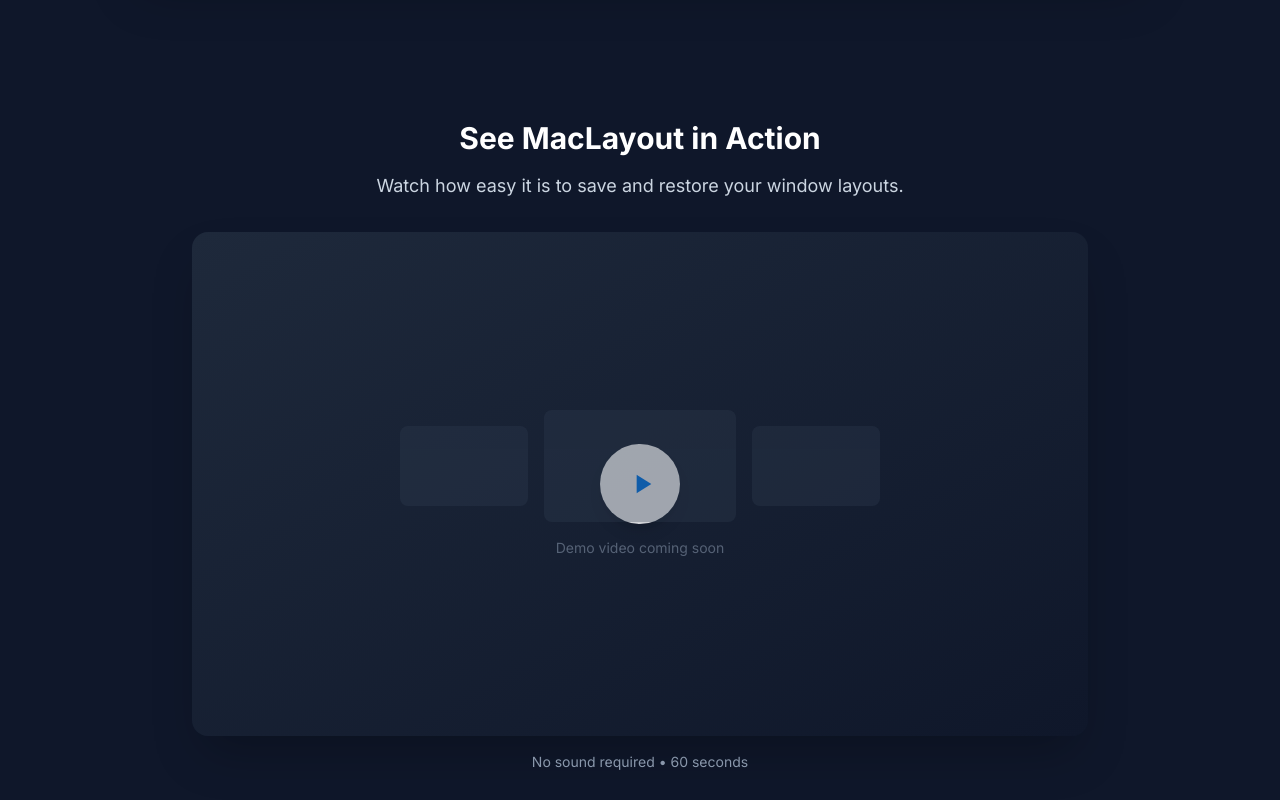
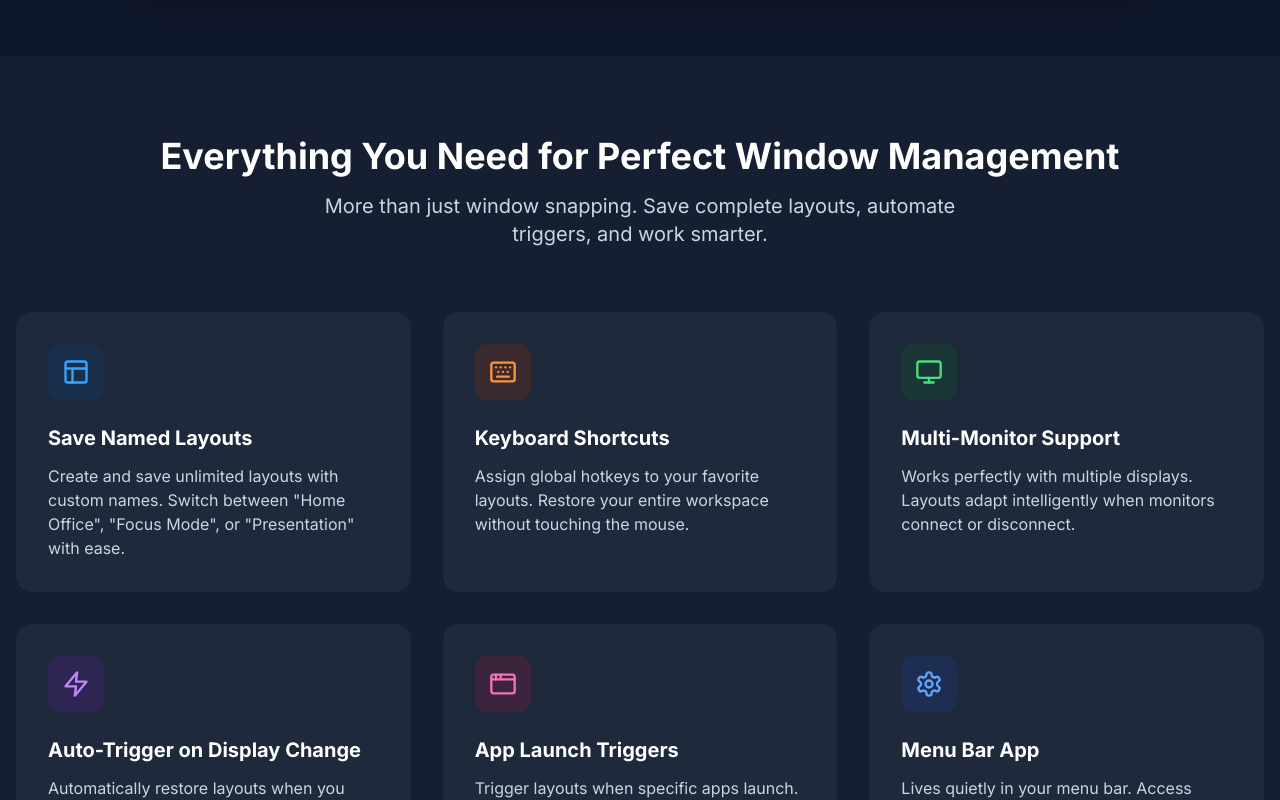
Before and after one commit to deltapapawhisky/MacLayout-Website, a Next.js app: page / in a window 1280 px wide. Shown: the part 1040-1840 px from the top of the page. Built offline with nearby package versions, Linux system fonts and the light colour scheme.

Commit message:
Remove demo video placeholder section from homepage
Co-Authored-By: Claude Opus 4.6 <noreply@anthropic.com>

```diff
--- a/app/page.tsx
+++ b/app/page.tsx
@@ -232,50 +232,6 @@ export default function Home() {
               </div>
             </div>
           </div>
-        </div>
-      </section>
-
-      {/* Demo Video Section */}
-      <section className="py-16 px-4 bg-white dark:bg-slate-900">
-        <div className="max-w-4xl mx-auto">
-          <div className="text-center mb-8">
-            <h2 className="text-3xl font-bold text-slate-900 dark:text-white mb-4">
-              See MacLayout in Action
-            </h2>
-            <p className="text-lg text-slate-600 dark:text-slate-300">
-              Watch how easy it is to save and restore your window layouts.
-            </p>
-          </div>
-
-          {/* Video Placeholder */}
-          <div className="relative aspect-video bg-gradient-to-br from-slate-800 to-slate-900 rounded-2xl overflow-hidden shadow-2xl">
-            {/* Play button overlay */}
-            <div className="absolute inset-0 flex items-center justify-center">
-              <div className="w-20 h-20 bg-white/90 dark:bg-white/80 rounded-full flex items-center justify-center shadow-lg hover:bg-white hover:scale-110 transition-all cursor-pointer group">
-                <svg
-                  className="w-8 h-8 text-primary-600 ml-1"
-                  fill="currentColor"
-                  viewBox="0 0 24 24"
-                >
-                  <path d="M8 5v14l11-7z" />
-                </svg>
-              </div>
-            </div>
-
-            {/* Static preview image placeholder */}
-            <div className="absolute inset-0 flex flex-col items-center justify-center text-slate-400 gap-4">
-              <div className="flex items-center gap-4 opacity-30">
-                <div className="w-32 h-20 bg-slate-700 rounded-lg"></div>
-                <div className="w-48 h-28 bg-slate-700 rounded-lg"></div>
-                <div className="w-32 h-20 bg-slate-700 rounded-lg"></div>
-              </div>
-              <p className="text-sm opacity-50">Demo video coming soon</p>
-            </div>
-          </div>
-
-          <p className="text-center text-sm text-slate-500 dark:text-slate-400 mt-4">
-            No sound required • 60 seconds
-          </p>
         </div>
       </section>
 
```
